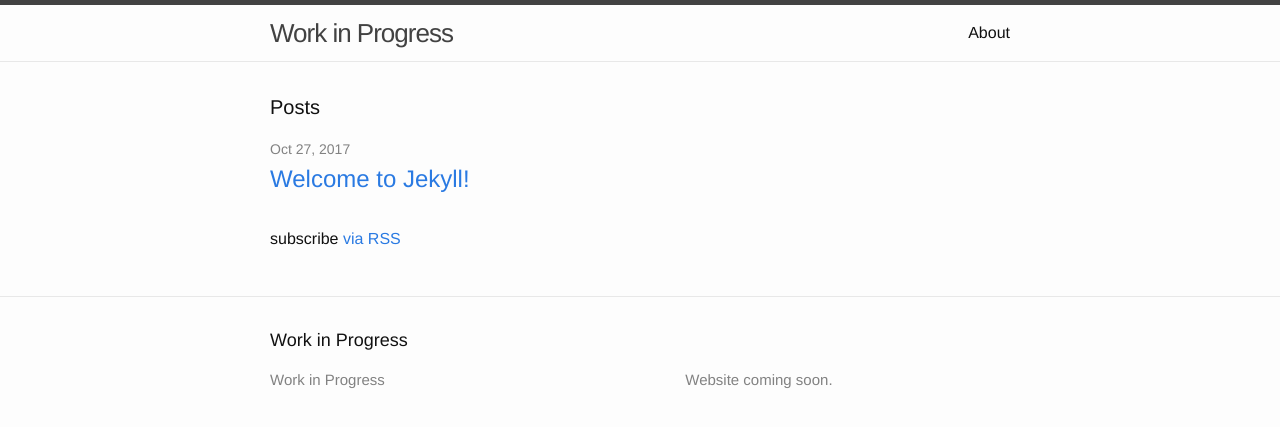
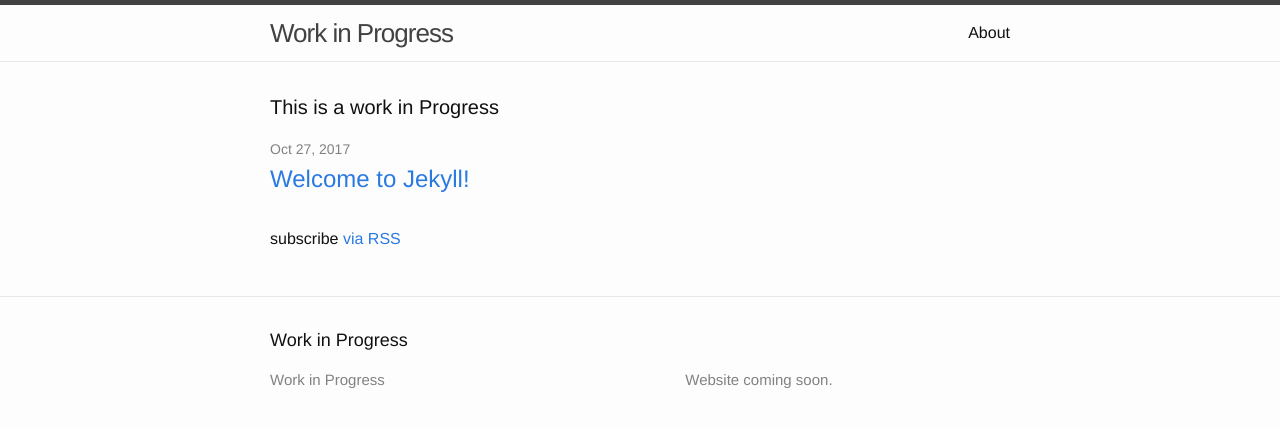
Before and after one commit to Roothe/.github.io, a Jekyll site: the page built from index.html, in a window 1280 px wide. Shown: the top 427 px of the page. Built offline with Jekyll 4.4.1, drawn with Linux system fonts in a browser that asks for light colours.

Commit message:
Update index.html

```diff
--- a/index.html
+++ b/index.html
@@ -4,7 +4,7 @@ layout: default
 
 <div class="home">
 
-  <h1 class="page-heading">Posts</h1>
+  <h1 class="page-heading">This is a work in Progress</h1>
 
   <ul class="post-list">
     {% for post in site.posts %}
```
